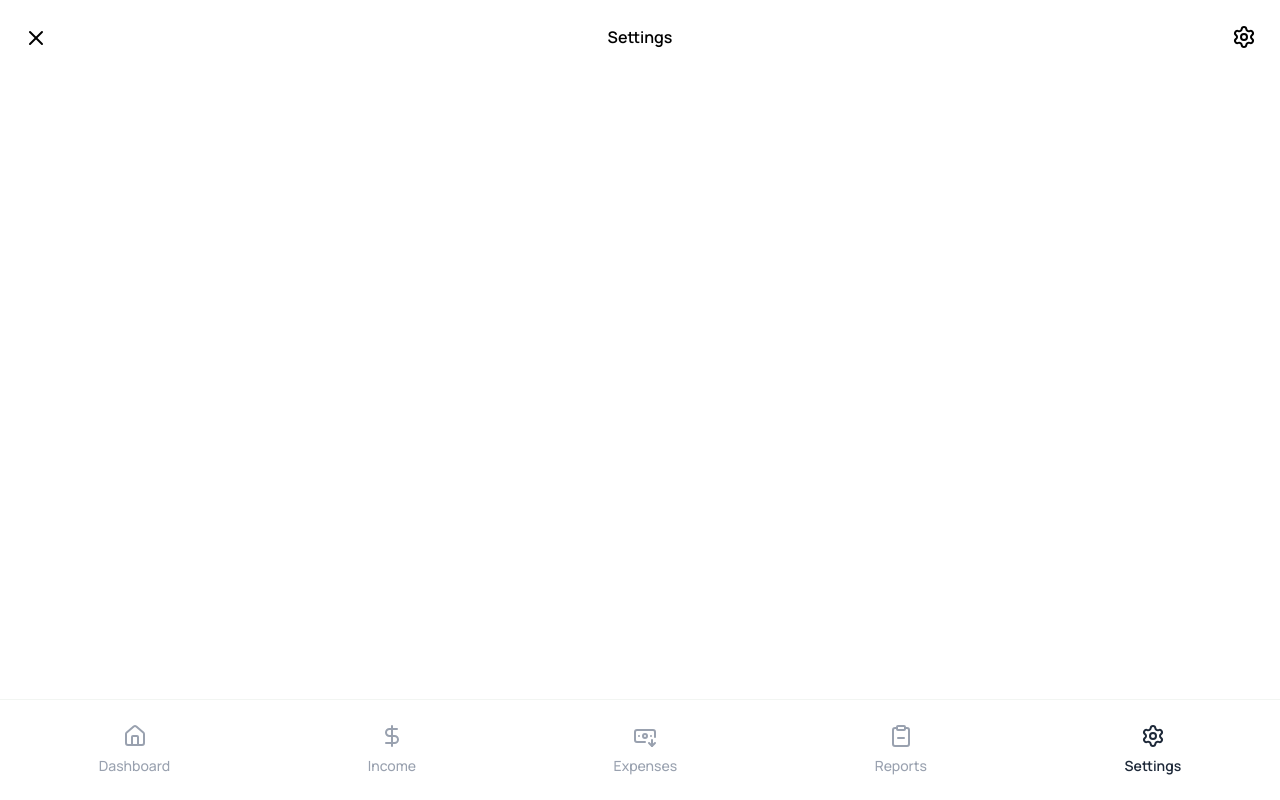
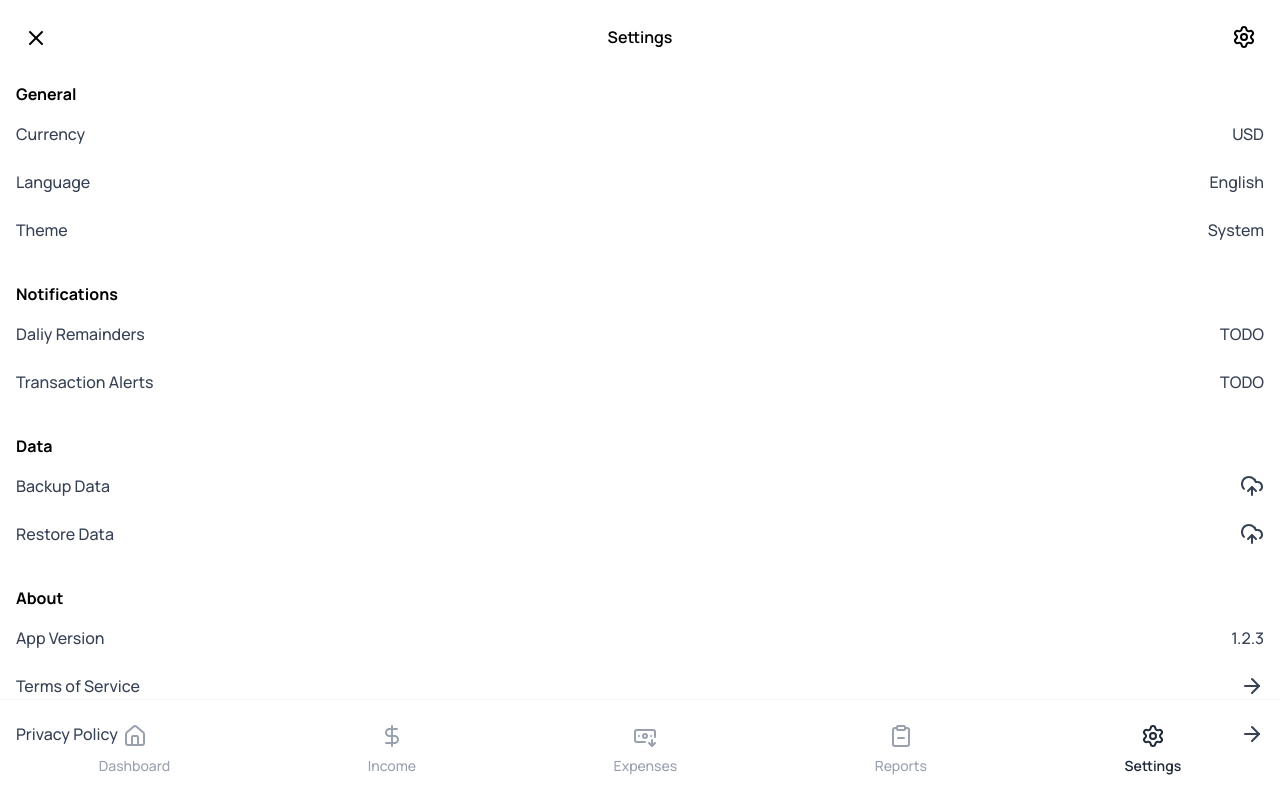
Before and after one commit to mahadi-init/expense-tracker, a React (Vite) app: page /settings in a window 1280 px wide. Built offline with nearby package versions, Linux system fonts and the light colour scheme.

Commit message:
add settings page ui

```diff
--- a/src/pages/settings.tsx
+++ b/src/pages/settings.tsx
@@ -1,3 +1,85 @@
+import { ArrowRight, CloudUpload } from "lucide-react";
+
 export default function Settings() {
-  return <></>;
+  return (
+    <div className="mt-2">
+      {/* general */}
+      <div>
+        <p className="font-bold text-md">General</p>
+
+        <div className="flex flex-col gap-6 mt-4 text-md font-medium text-gray-700">
+          <div className="flex justify-between items-center">
+            <p>Currency</p>
+            <p>USD</p>
+          </div>
+
+          <div className="flex justify-between items-center">
+            <p>Language</p>
+            <p>English</p>
+          </div>
+
+          <div className="flex justify-between items-center">
+            <p>Theme</p>
+            <p>System</p>
+          </div>
+        </div>
+      </div>
+
+      {/* notifications */}
+      <div>
+        <p className="font-bold text-md mt-10">Notifications</p>
+
+        <div className="flex flex-col gap-6 mt-4 text-md font-medium text-gray-700">
+          <div className="flex justify-between items-center">
+            <p>Daliy Remainders</p>
+            <p>TODO</p>
+          </div>
+
+          <div className="flex justify-between items-center">
+            <p>Transaction Alerts</p>
+            <p>TODO</p>
+          </div>
+        </div>
+      </div>
+
+      {/* data */}
+      <div>
+        <p className="font-bold text-md mt-10">Data</p>
+
+        <div className="flex flex-col gap-6 mt-4 text-md font-medium text-gray-700">
+          <div className="flex justify-between items-center">
+            <p>Backup Data</p>
+            <CloudUpload />
+          </div>
+
+          <div className="flex justify-between items-center">
+            <p>Restore Data</p>
+            <CloudUpload />
+          </div>
+        </div>
+      </div>
+
+      {/* about */}
+      <div>
+        <p className="font-bold text-md mt-10">About</p>
+
+        <div className="flex flex-col gap-6 mt-4 text-md font-medium text-gray-700">
+          <div className="flex justify-between items-center">
+            <p>App Version</p>
+            <p>1.2.3</p>
+          </div>
+
+          <div className="flex justify-between items-center">
+            <p>Terms of Service</p>
+            <ArrowRight />
+          </div>
+
+          <div className="flex justify-between items-center">
+            <p>Privacy Policy</p>
+            <ArrowRight />
+          </div>
+        </div>
+      </div>
+    </div>
+  );
 }
```
